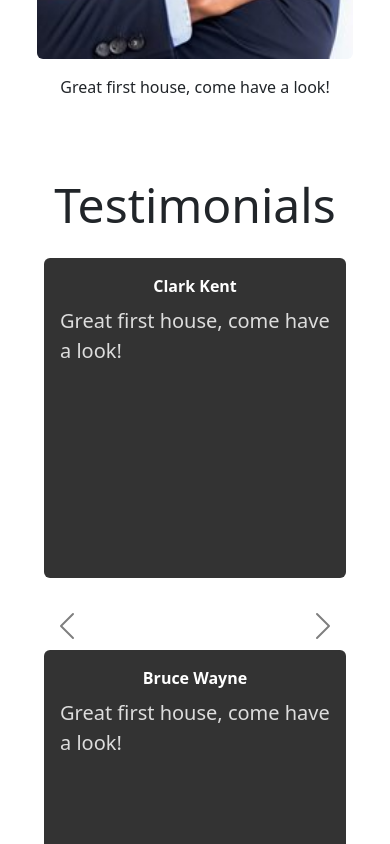
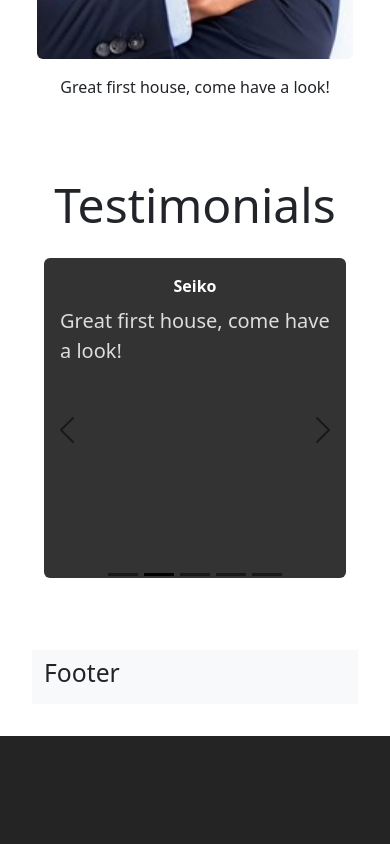
Before and after one commit to Karmveer27/harman-website, a React (Vite) app in the folder frontend/: page / in a window 390 px wide. Shown: the part 1760-2604 px from the top of the page. After the commit the page ends 2496 px from the top, so only its background shows below. Built offline with nearby package versions, Linux system fonts and the light colour scheme.

Commit message:
finished testimonials for small screens

```diff
--- a/frontend/src/components/Testimonials/index.jsx
+++ b/frontend/src/components/Testimonials/index.jsx
@@ -18,9 +18,11 @@ function Testimonials() {
     }
 
     return (
-        <div className="container py-5">
+        <>
+
+            <div className="container py-5 d-none d-lg-block">
                 <h1>Testimonials</h1>
-            <Carousel interval={5000} wrap={true}  data-bs-theme="dark">
+                <Carousel interval={5000} wrap={true} data-bs-theme="dark">
                     {chunkedData.map((chunk, chunkIndex) => (
                         <Carousel.Item key={chunkIndex}>
                             <Row className="g-5">
@@ -34,6 +36,23 @@ function Testimonials() {
                     ))}
                 </Carousel>
             </div>
+
+
+            <div className="container py-5 d-lg-none">
+                <h1>Testimonials</h1>
+                <Carousel interval={5000} wrap={true} data-bs-theme="dark">
+                    {tempData.map((item, index) => (
+                        <Carousel.Item key={index}>
+                            <Row className="g-5 justify-content-center">
+                                <Col xs={12}>
+                                    <TestCard name={item.name} review={item.review} />
+                                </Col>
+                            </Row>
+                        </Carousel.Item>
+                    ))}
+                </Carousel>
+            </div>
+        </>
     );
 }
 
```
Lines whose indentation alone changed are shown as unchanged.
